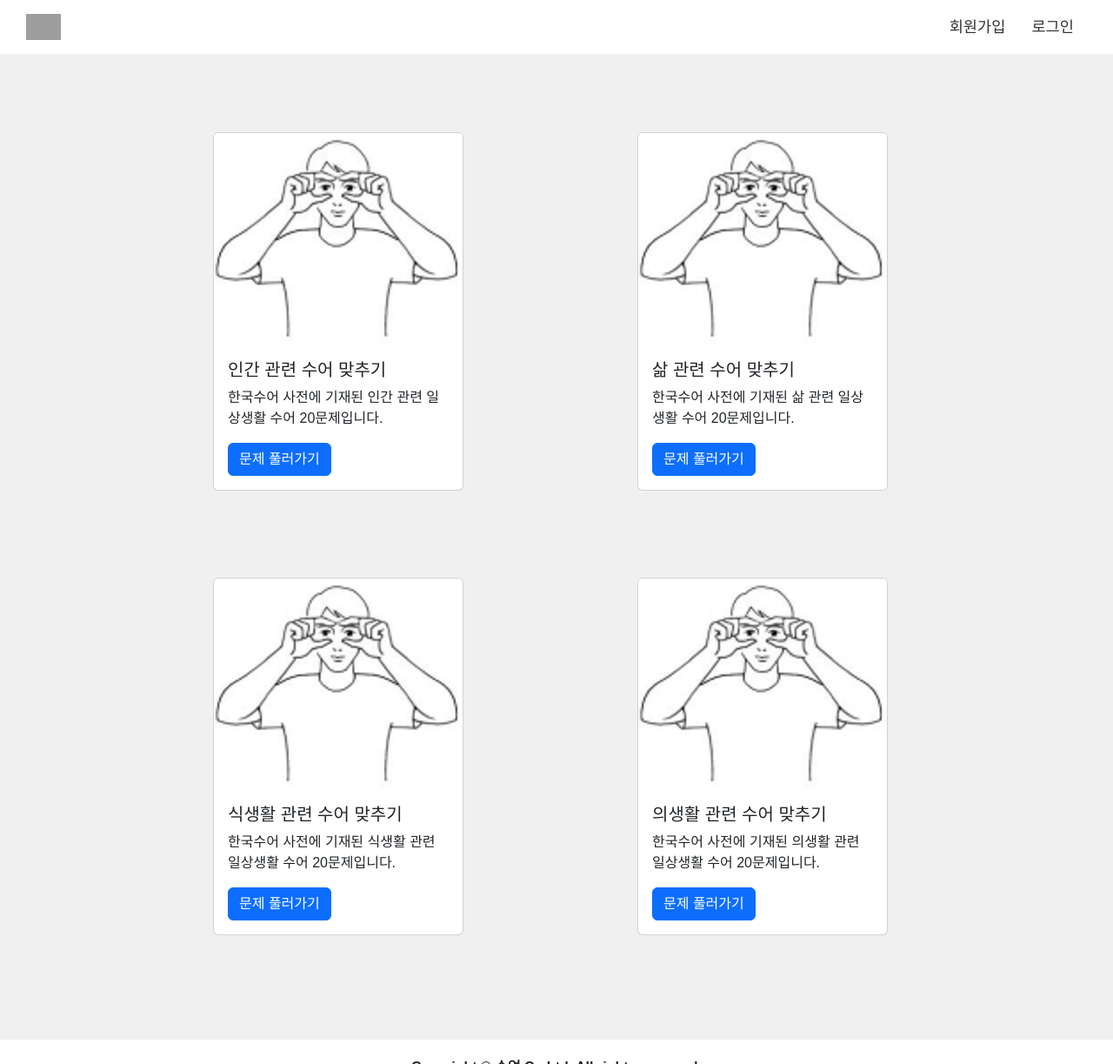
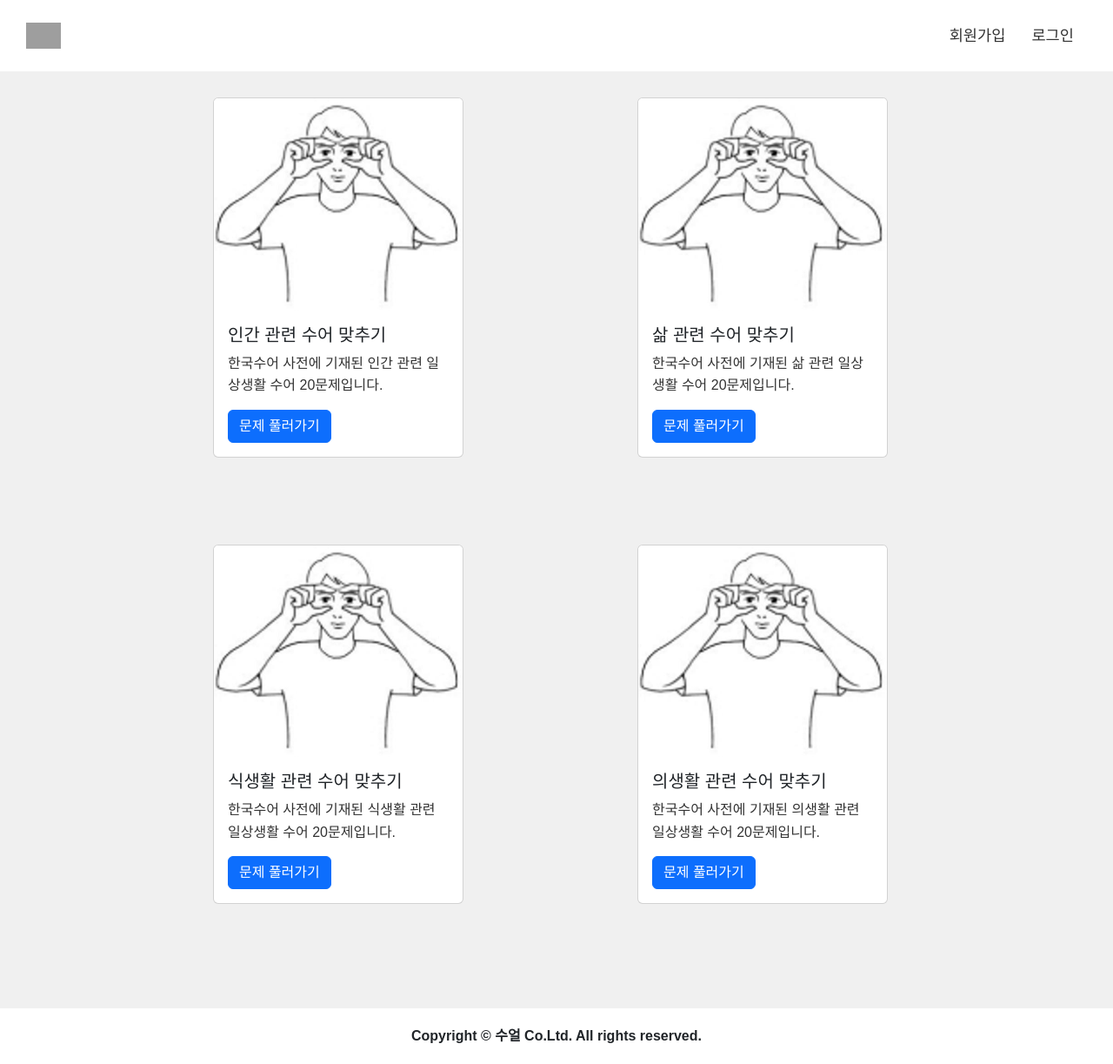
Before and after one commit to Signlogue/Signlogue, a PHP site: page /mainpage.php in a window 1280 px wide. Shown: the whole page at 87% size. Run offline with PHP 8.4, Linux system fonts and the light colour scheme; some web fonts are replaced; grey boxes are pictures that could not be loaded.

Commit message:
css 스타일 통일 - 임시

```diff
--- a/mainpage.css
+++ b/mainpage.css
@@ -30,25 +30,22 @@
   display: flex;
   align-items: center;
   justify-content: space-between;
-  padding: 10px 30px;
+  padding: 20px 30px;
   background-color: #ffffff;
   flex-shrink: 0;
-}
-
-header a {
-  text-decoration-line: none;
-}
-
-header nav {
-  display: flex;
-  flex-direction: row;
 }
 
 header .header-logo {
   height: 30px;
 }
 
+nav {
+  display: flex !important;
+
+}
+
 header nav .nav-link {
+  display: flex;
   font-size: 1.1em;
   color: #333333;
   text-decoration: none;
@@ -72,15 +69,13 @@
   padding-top: 10px;
 }
 
-header + main {
-  margin-top: calc(20px + 60px);
-}
-
-.testbox {
-  display: flex;
-  flex-direction: row;
-  gap: 200px;
-  margin-bottom: 100px;
+main h1,
+main h2,
+main h3,
+main p {
+  margin: 0 0 15px 0;
+  color: #333333;
+  line-height: 1.6;
 }
 
 footer {
@@ -117,3 +112,10 @@
 .img_sign {
   height: 250px;
 }
+
+.testbox {
+  display: flex;
+  flex-direction: row;
+  gap: 200px;
+  margin-bottom: 100px;
+}
```
Also changed, not shown: styles.css (+8 -1 lines).
